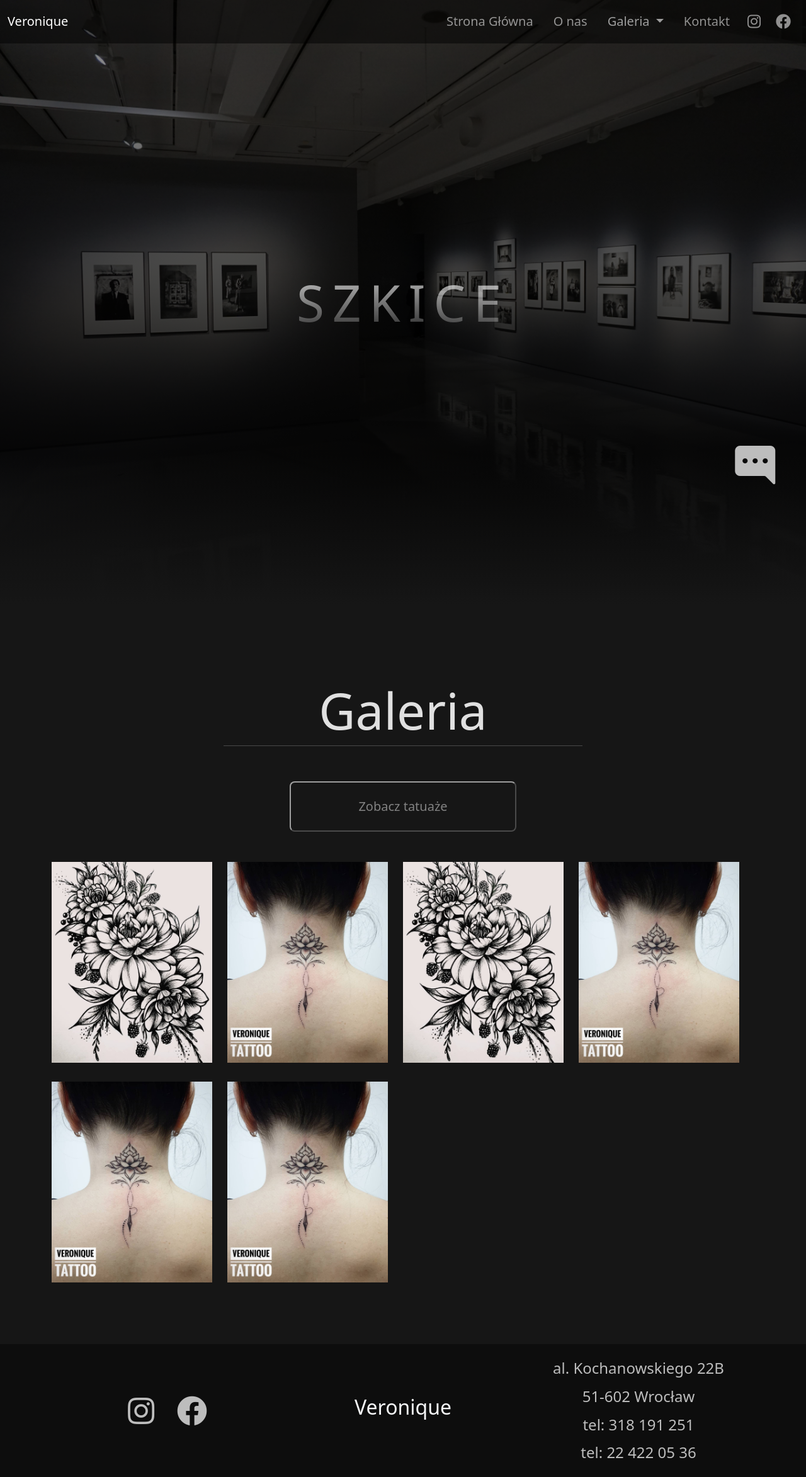
After one commit to HKarpenko/WebPageProject, a Flask app: page /sketches in a window 1280 px wide. The commit adds this page. Shown: the whole page at 63% size. Run offline with Flask 2, Linux system fonts and the light colour scheme; some libraries are stand-ins or nearby versions.

Commit message:
Trying to revert

```diff
--- a/static/css/style.css
+++ b/static/css/style.css
@@ -255,6 +255,9 @@
     }
 
     @media (max-width: 1024px) {
+      .drop-text{
+        font-size:30px !important;
+      }
       .navbar-brand {
         font-size:40px;
       }
--- a/static/js/script.js
+++ b/static/js/script.js
@@ -1,7 +1,7 @@
 $(window).on("load",function() {
   $(window).scroll(function() {
     var windowTop = $(this).scrollTop();
-    var windowBottom = $(this).scrollTop() + $(this).innerHeight(); //current screen bottom border
+    var windowBottom = $(this).scrollTop() + $(this).innerHeight();
 
     $(".fade-500").each(function() {
       var objectTop= $(this).offset().top;
--- /dev/null
+++ b/templates/sketches.html
@@ -0,0 +1,426 @@
+<!DOCTYPE html>
+<html lang="en">
+<head>
+    <meta charset="UTF-8">
+    <meta http-equiv="x-ua-compatible" content="ie=edge">
+    <meta name="viewport" content="width=500px, maximum-scale=1.0" />
+    <title>Szkice</title>
+
+    <link rel="stylesheet" href="https://use.fontawesome.com/releases/v5.11.2/css/all.css">
+
+    <link rel="stylesheet" href="../static/css/bootstrap.min.css">
+    <link rel="stylesheet" href="https://cdnjs.cloudflare.com/ajax/libs/lightbox2/2.8.2/css/lightbox.min.css">
+    <link rel="stylesheet" href="https://cdn.jsdelivr.net/npm/bootstrap-icons@1.4.0/font/bootstrap-icons.css">
+
+    <script type="text/javascript" src="../static/js/jquery.min.js"></script>
+    <script type="text/javascript" src="../static/js/bootstrap.min.js"></script>
+
+
+    <script type="text/javascript" src="../static/js/script.js"></script>
+
+    <style>
+    .drop-text{
+      color: #BDBDBD !important;
+    }
+
+    .drop-text:hover{
+      background: rgba(33,33,33,0.7) !important;
+      color: #eeeeee !important;
+    }
+
+    .dropdown-toggle{
+      color:#9e9e9e !important;
+    }
+
+    .dropdown-toggle:hover{
+      color:#BDBDBD  !important;
+    }
+
+    .dropdown-menu{
+      background-color: rgba(0,0,0,0.5) !important;
+    }
+
+    .navbar-brand{
+      color:#BDBDBD;
+    }
+
+    .fix-but {
+      position: fixed;
+      width: 100px;
+      height: 100px;
+      right: 1%;
+      bottom: 1%;
+      font-size:4rem;
+      color:#BDBDBD;
+      transition: font-size .5s, right .5s, bottom .5s;
+    }
+
+    .fix-but:hover{
+      color:#BDBDBD;
+    }
+
+    .fade-once-1 {
+      opacity: 0;
+      animation: fadeImg 1s ease-in-out forwards;
+      animation-delay: 0.5s;
+    }
+
+    @keyframes fadeImg {
+      0% {
+        opacity: 0;
+      }
+      100% {
+        opacity: 1;
+      }
+    }
+
+    .fade-500 {
+      opacity: 1;
+    }
+
+    @media (min-width: 1025px) {
+      .zoom {
+        transition: transform .5s; /* Animation */
+      }
+
+      .zoom:hover {
+        transform: scale(1.3);
+      }
+      .fix-but:hover{
+        right: 3%;
+        bottom: 4%;
+        color:#757575;
+        font-size: 5rem;
+      }
+    }
+
+    body {
+      background: rgb(22,22,22)
+    }
+
+    .fa-bott{
+      text-decoration: none;
+      color: #BDBDBD;
+    }
+
+    .fa-bott:hover{
+      color: #757575;
+    }
+
+    .header {
+      color:#E0E0E0;
+      font-size: 10vh;
+    }
+
+    section {
+      margin-top:15vh;
+    }
+
+    .h1-grad {
+      font-size: 5rem;
+      line-height: 5rem;
+      letter-spacing: 0.8rem;
+      background: linear-gradient(rgba(255, 255, 255, 0.7), rgba(255, 255, 255, 0.2));
+      -webkit-text-fill-color: transparent;
+      -webkit-background-clip: text;
+              background-clip: text;
+    }
+
+    .masthead {
+      position: relative;
+      width: 100%;
+      height: 20rem;
+      padding: 15rem 0;
+      background: linear-gradient(to bottom, rgba(0, 0, 0, 0.4) 0%, rgba(0, 0, 0, 0.9) 75%, rgb(22,22,22) 100%), url("../static/img/gallery.jpg");
+      background-position: center;
+      background-repeat: no-repeat;
+      background-attachment: scroll;
+      background-size: cover;
+    }
+
+    .btn-main {
+      width: 45vh;
+      height: 10vh;
+      font-size : 20px;
+      border-radius: 8px;
+      border-color: #9E9E9E;
+      transition: transform .5s;
+      background: rgba(0,0,0,0);
+      color: #828282;
+      text-align: center;
+      margin-top:5vh;
+    }
+
+    .btn-main:hover {
+      background: rgba(33,33,33,0.7);
+      transform: scale(1.2);
+      color: #BDBDBD;
+    }
+
+    @media (min-width: 400px) {
+      .masthead {
+        height: 120vh;
+        padding: 0;
+      }
+    }
+
+    .navbar-custom {
+      background-color: rgba(0,0,0,0.5);
+    }
+
+    @media (max-width: 1024px) {
+      .h1-grad {
+        font-size: 6rem;
+        line-height: 6rem;
+        letter-spacing: 0.8rem;
+      }
+      .navbar-brand {
+        font-size:40px;
+      }
+      .drop-text{
+        font-size:30px !important;
+      }
+      .nav-link {
+        font-size:40px;
+      }
+      .btn-main {
+        width:35vh;
+        font-size:30px;
+      }
+      .btn-mini{
+        width:10vh;
+        height:5vh;
+        font-size:30px;
+      }
+      .header {
+        font-size: 5rem;
+      }
+      section {
+        margin-top:8vh;
+      }
+    }
+
+    @media (max-width: 768px) {
+      .h1-grad {
+        font-size: 5rem;
+        line-height: 5rem;
+        letter-spacing: 0.8rem;
+      }
+      .navbar-brand {
+        font-size:30px;
+      }
+      .drop-text{
+        font-size:30px !important;
+      }
+
+      .h1-grad{
+        font-size: 3rem;
+        line-height: 3rem;
+      }
+      .header {
+        color:#E0E0E0;
+        font-size: 7vh;
+      }
+      .item {
+        margin-left: 0.8rem;
+      }
+    }
+
+    .photo-gallery {
+    }
+
+    .photo-gallery .intro {
+      font-size:16px;
+      max-width:500px;
+      margin:0 auto 40px;
+    }
+
+
+    .photo-gallery .photos {
+      padding-bottom:20px;
+    }
+
+    .photo-gallery .item {
+      padding-bottom:30px;
+    }
+
+
+    html, body {
+      overflow-x: hidden;
+    }
+
+  </style>
+
+</head>
+<body>
+
+  <header>
+    <nav class="navbar navbar-custom fixed-top navbar-expand-xl navbar-dark py-4 py-xl-1">
+      <div class="container-fluid">
+          <a class="navbar-brand" href="/">Veronique</a>
+
+          <button class="navbar-toggler" type="button" data-toggle="collapse" data-target="#NavbarLinksLeft,#NavbarLinksRight">
+            <span class="navbar-toggler-icon" style="width:50px;height:50px;"></span>
+          </button>
+
+          <div class="collapse navbar-collapse justify-content-end" id="NavbarLinksRight">
+
+            <ul class="navbar-nav mr-5">
+              <li class="nav-item h5 my-2 mx-2">
+                <a class="nav-link" href="/">Strona Główna</a>
+              </li>
+
+              <li class="nav-item h5 my-2 mx-2">
+                <a class="nav-link" href="/about">O nas</a>
+              </li>
+
+              <li class="nav-item dropdown h5 my-2 mx-2" >
+                <a class="nav-link dropdown-toggle" href="#" id="navbarDropdown"
+                    role="button" data-toggle="dropdown" aria-haspopup="true" aria-expanded="false">
+                  Galeria
+                </a>
+
+                <div class="dropdown-menu" aria-labelledby="navbarDropdown">
+                  <a class="dropdown-item drop-text" href="/tattoos">
+                    Tatuaże
+                  </a>
+                  <a class="dropdown-item drop-text" href="/sketches">
+                    Szkice
+                  </a>
+                </div>
+              </li>
+
+              <li class="nav-item h5 my-2 mx-2">
+                <a class="nav-link" href="#">Kontakt</a>
+              </li>
+            </ul>
+
+            <ul class="navbar-nav ml-5">
+              <li class="nav-item h4 mt-2 mx-1">
+                <a class="nav-link waves-effect waves-light" href="https://www.instagram.com/veronique_tattoo/">
+                  <i class="fab fa-instagram"></i>
+                </a>
+              </li>
+
+              <li class="nav-item h4 mt-2 mx-1">
+                <a class="nav-link waves-effect waves-light" href="https://www.facebook.com/VeroniqueTattoo">
+                  <i class="fab fa-facebook"></i>
+                </a>
+              </li>
+            </ul>
+
+          </div>
+      </div>
+    </nav>
+
+  </header>
+
+  <header class="container-fluid masthead fade-once-1 galeria">
+    <div class="d-flex h-100 align-items-center">
+
+      <div class="mx-auto text-center">
+
+        <h1 class="h1-grad mx-auto my-0 text-uppercase">Szkice</h1>
+
+      </div>
+
+    </div>
+  </header>
+
+  <a class="fix-but fade-once-1" href="/order">
+    <i class="bi bi-chat-right-dots-fill but-cont"></i>
+  </a>
+
+  <section class="photo-gallery container">
+
+    <div class="row fade-500 justify-content-center text-center mb-5" >
+
+      <h1 class="header">Galeria</h1>
+      <hr style="color:#E0E0E0; width:50%">
+      <div>
+        <button type="button" class="btn-main" onclick="document.location.href='tattoos'">
+          Zobacz tatuaże
+        </button>
+      </div>
+
+    </div>
+
+    <div class="row photos">
+      <div class="row fade-500">
+          <div class="col-lg-6 col-xl-3 item">
+          <a href="../static/img/galery/eskiz.jpg" data-lightbox="photos">
+             <img class="img-fluid zoom" src="../static/img/galery/eskiz.jpg">
+          </a>
+        </div>
+
+        <div class="col-lg-6 col-xl-3 item">
+          <a href="../static/img/galery/tattooDot.jpg" data-lightbox="photos">
+             <img class="img-fluid zoom" src="../static/img/galery/tattooDot.jpg">
+          </a>
+        </div>
+
+        <div class="col-lg-6 col-xl-3 item">
+          <a href="../static/img/galery/eskiz.jpg" data-lightbox="photos">
+            <img class="img-fluid zoom" src="../static/img/galery/eskiz.jpg">
+          </a>
+        </div>
+
+        <div class="col-lg-6 col-xl-3 item">
+          <a href="../static/img/galery/tattooDot.jpg" data-lightbox="photos">
+            <img class="img-fluid zoom" src="../static/img/galery/tattooDot.jpg">
+          </a>
+        </div>
+      </div>
+
+      <div class="row fade-500">
+        <div class="col-lg-6 col-xl-3 item">
+          <a href="../static/img/galery/tattooDot.jpg" data-lightbox="photos">
+            <img class="img-fluid zoom" src="../static/img/galery/tattooDot.jpg">
+          </a>
+        </div>
+
+        <div class="col-lg-6 col-xl-3 item">
+          <a href="../static/img/galery/tattooDot.jpg" data-lightbox="photos">
+            <img class="img-fluid zoom" src="../static/img/galery/tattooDot.jpg">
+          </a>
+        </div>
+      </div>
+
+    </div>
+  </section>
+
+
+  <footer class="mt-5">
+    <div class="сontainer bottom" style="background:rgb(13,13,13)">
+      <div class="row align-items-center justify-content-center text-center">
+
+        <div class="col-md-3 col-sm-12 col-sm-4 mx-4 my-4">
+          <a class="mx-3 fa-bott" href="https://www.instagram.com/veronique_tattoo/">
+            <i class="fab fa-instagram fa-3x"></i>
+          </a>
+
+          <a class="mx-3 fa-bott" href="https://www.facebook.com/VeroniqueTattoo">
+            <i class="fab fa-facebook fa-3x"></i>
+          </a>
+        </div>
+
+        <div class="col-md-3 col-sm-12 col-sm-4 h4 mx-4">
+          <a class="fb fa-lg text-light" style="text-decoration: none;" href="/">Veronique</a>
+        </div>
+
+        <div class="col-md-3 col-sm-12 h4 mx-4 mt-4" style="color: #BDBDBD;">
+          <p>al. Kochanowskiego 22B</p>
+          <p>51-602 Wrocław</p>
+          <p>tel: 318 191 251</p>
+          <p>tel: 22 422 05 36</p>
+        </div>
+
+      </div>
+    </div>
+  </footer>
+
+    <script src="../static/js/bootstrap.bundle.min.js"></script>
+    <script src="../static/js/lightbox.min.js"></script>
+
+</body>
+</html>
```
Also changed, not shown: templates/home.html (+47 -10 lines), templates/order.html (+50 -3 lines), static/uploads/WIN_20201128_21_57_02_Pro.jpg (added).
